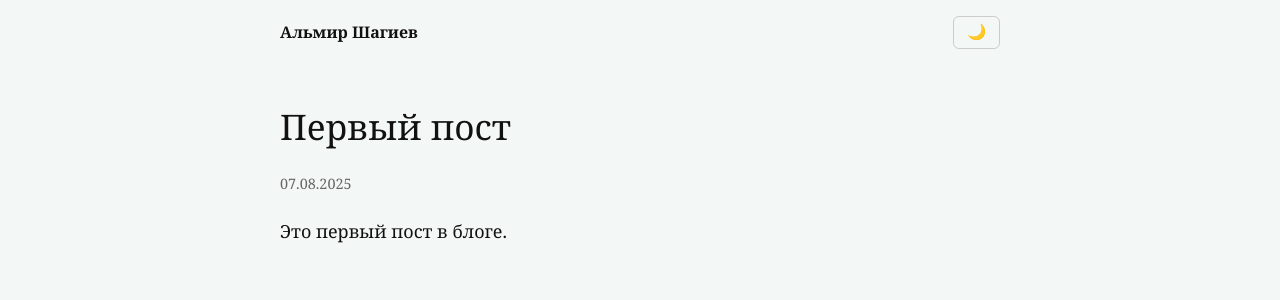
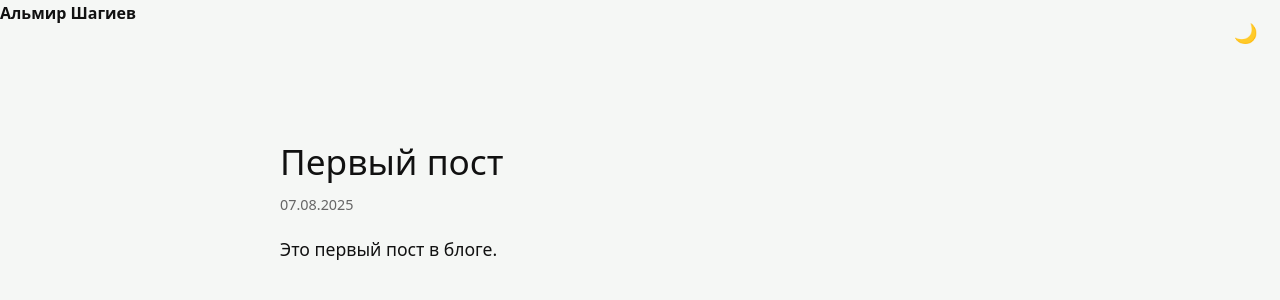
Before and after one commit to almirshagiev/almirshagiev.github.io, a Jekyll site: the page built from index.html, in a window 1280 px wide. Shown: the top 300 px of the page. Built offline with Jekyll 4.4.1, drawn with Linux system fonts in a browser that asks for light colours.

Commit message:
пошаманил на цсс

```diff
--- a/assets/css/style.css
+++ b/assets/css/style.css
@@ -1,21 +1,20 @@
 body {
-  font-family: Georgia, serif;
-  background: #f3f7f5; /* светлый с лёгким зелёно-серым оттенком */
+  font-family: system-ui, sans-serif;
+  background-color: #f5f7f5; /* светло-серый с зеленцой */
   color: #111;
   margin: 0;
-  padding: 0 1rem;
+  padding: 0;
   line-height: 1.7;
   font-size: 18px;
   transition: background 0.3s ease, color 0.3s ease;
 }
-.dark {
-  background: #192c1b;
-  color: #eee;
-}
 .container {
   max-width: 720px;
   margin: 0 auto;
-  padding: 0 1rem;
+  padding: 4rem 2rem;
+}
+.post {
+  margin-bottom: 4rem;
 }
 
 h1, h2 {
@@ -32,18 +31,11 @@ h2 {
   font-size: 1.6rem;
 }
 
-.post {
-  margin-bottom: 3rem;
-}
-
 time {
   font-size: 0.9rem;
   color: #666;
 }
 
-.dark time {
-  color: #aaa;
-}
 
 .post a {
   text-decoration: none;
@@ -54,33 +46,64 @@ time {
 }
 
 #theme-toggle {
-  background: none;
-  border: 1px solid #ccc;
-  padding: 0.4rem 0.8rem;
-  border-radius: 6px;
-  font-size: 0.95rem;
+  background: transparent;
+  border: none;
+  font-size: 1.2rem;
   cursor: pointer;
-  transition: background 0.3s ease, border-color 0.3s ease;
+  position: absolute;
+  top: 1rem;
+  right: 1rem;
+  padding: 0.4rem;
+  border-radius: 0.4rem;
+  transition: background 0.3s ease;
 }
 
 #theme-toggle:hover {
-  background: #e6ebe9;
+  background: rgba(0, 0, 0, 0.05);
 }
+
 
 .dark #theme-toggle:hover {
   background: #222;
 }
-
 .site-header {
   display: flex;
   justify-content: space-between;
   align-items: center;
-  max-width: 720px;
-  margin: 0 auto 2rem auto;
-  padding: 1rem;
+  margin-bottom: 3rem;
+  font-weight: bold;
+  font-size: 1.5rem;
 }
+
+.post h1 {
+  font-size: 2.2rem;
+  margin-bottom: 0.5rem;
+  line-height: 1.3;
+}
+
+.post time {
+  display: block;
+  font-size: 0.9rem;
+  color: #666;
+  margin-bottom: 1rem;
+}
+
+.post p {
+  font-size: 1.1rem;
+}
+
 
 .site-title {
   font-size: 1rem;
   font-weight: 600;
 }
+
+body.light {
+  background-color: #f5f7f5;
+  color: #111;
+}
+
+body.dark {
+  background-color: #1f1f1f;
+  color: #f0f0f0;
+}
```
